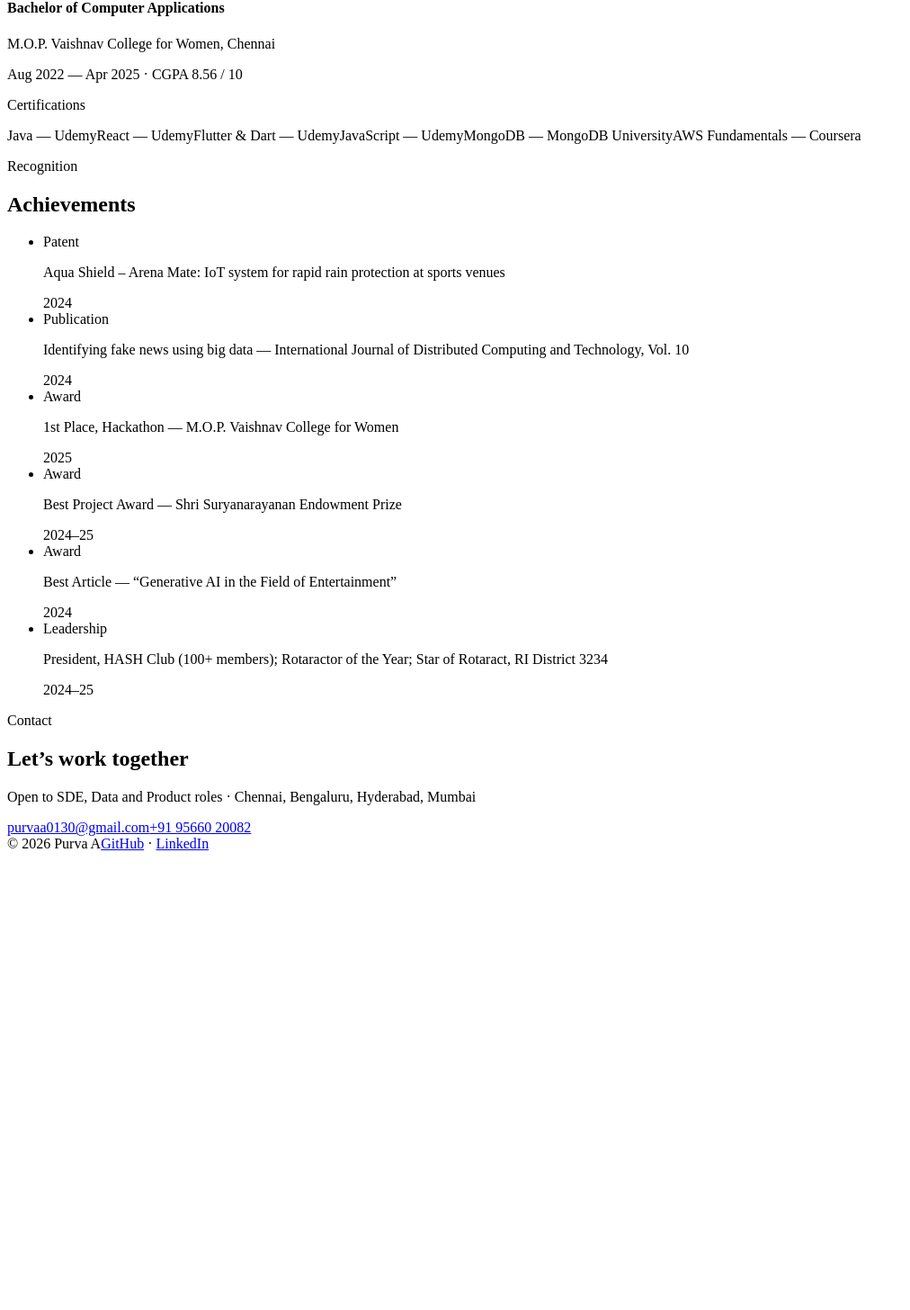
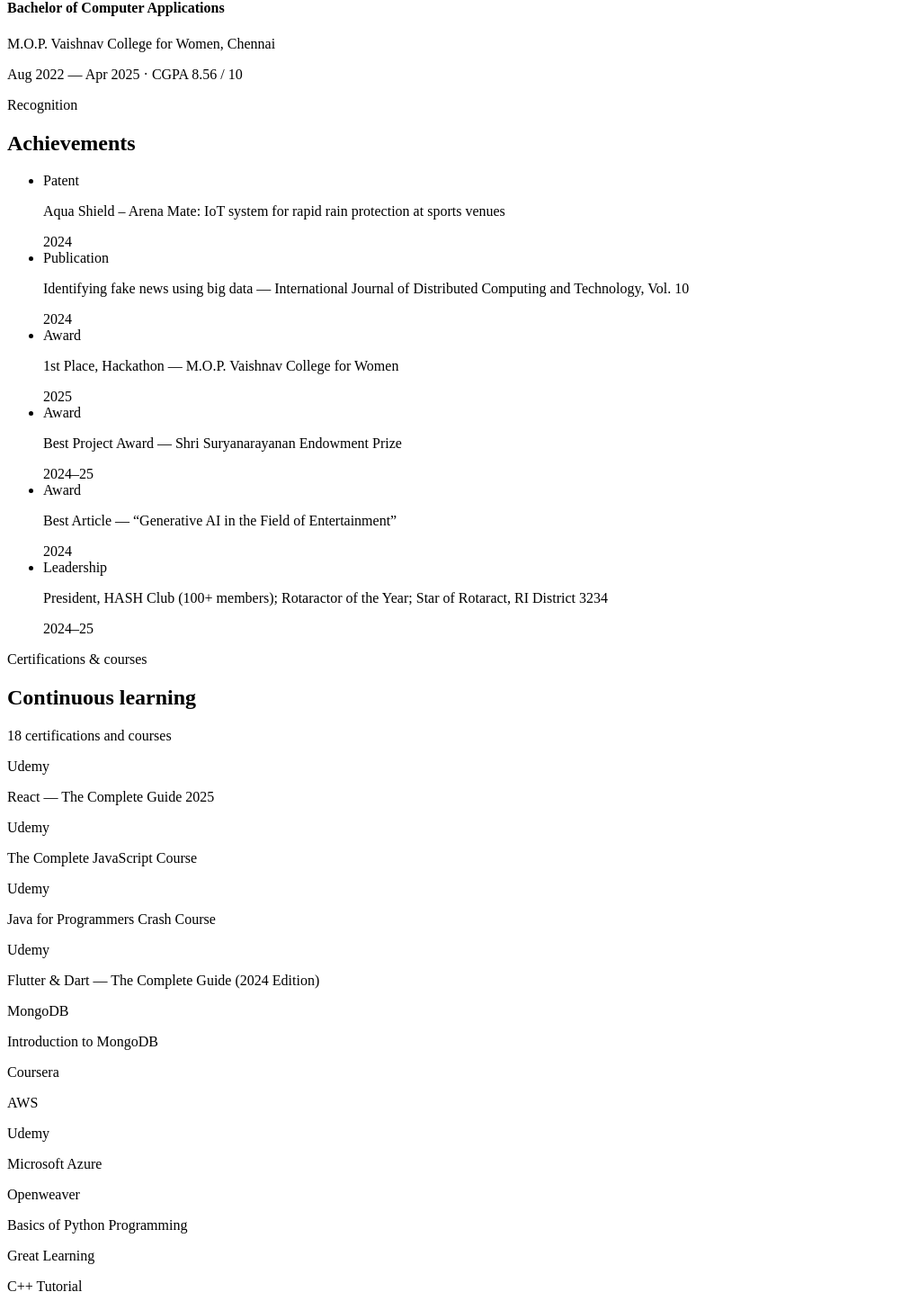
Before and after one commit to Purvaxx/Purvaxx.github.io, a React (Vite) app: page / in a window 1280 px wide. Shown: the part 7432-8888 px from the top of the page at 90% size, without its empty margins (0-1012 px from the left). Before the commit the page ends 8387 px from the top, so only its background shows below. Built offline with nearby package versions, Linux system fonts and the light colour scheme; no server answers; the HTML template or start-up script is replaced by a standard one.

Commit message:
Add Certifications & Courses section with the full list
Co-Authored-By: Claude Opus 5.5 (1M context) <noreply@anthropic.com>
Claude-Session: https://claude.ai/code/session_01T4ux9KKsqbrV5dNX2VnZsJ

```diff
--- a/src/App.jsx
+++ b/src/App.jsx
@@ -267,12 +267,6 @@ function Education() {
             </span>
           </motion.div>
         ))}
-        <p className="eyebrow cert-label">Certifications</p>
-        <div className="certs">
-          {certifications.map((c) => (
-            <span key={c}>{c}</span>
-          ))}
-        </div>
       </div>
       <div>
         <p className="eyebrow">Recognition</p>
@@ -286,6 +280,35 @@ function Education() {
             </motion.li>
           ))}
         </ul>
+      </div>
+    </section>
+  );
+}
+
+function Certifications() {
+  return (
+    <section className="section wrap" id="certifications">
+      <div className="head-row">
+        <div>
+          <p className="eyebrow">Certifications & courses</p>
+          <h2 className="h2">Continuous learning</h2>
+        </div>
+        <p className="cert-count">{certifications.length} certifications and courses</p>
+      </div>
+      <div className="cert-grid">
+        {certifications.map(([title, provider], i) => (
+          <motion.div
+            className="cert"
+            key={title}
+            initial={{ opacity: 0, y: 24 }}
+            whileInView={{ opacity: 1, y: 0 }}
+            viewport={{ once: true, margin: '-40px' }}
+            transition={{ type: 'spring', stiffness: 140, damping: 20, delay: (i % 3) * 0.05 }}
+          >
+            <span className="cert-provider">{provider}</span>
+            <p>{title}</p>
+          </motion.div>
+        ))}
       </div>
     </section>
   );
@@ -332,6 +355,7 @@ export default function App() {
         <Projects projects={projects} />
         <Experience />
         <Education />
+        <Certifications />
         <Contact />
       </main>
     </>
--- a/src/data.js
+++ b/src/data.js
@@ -196,4 +196,23 @@ export const achievements = [
   ['Leadership', 'President, HASH Club (100+ members); Rotaractor of the Year; Star of Rotaract, RI District 3234', '2024–25'],
 ];
 
-export const certifications = ['Java — Udemy', 'React — Udemy', 'Flutter & Dart — Udemy', 'JavaScript — Udemy', 'MongoDB — MongoDB University', 'AWS Fundamentals — Coursera'];
+export const certifications = [
+  ['React — The Complete Guide 2025', 'Udemy'],
+  ['The Complete JavaScript Course', 'Udemy'],
+  ['Java for Programmers Crash Course', 'Udemy'],
+  ['Flutter & Dart — The Complete Guide (2024 Edition)', 'Udemy'],
+  ['Introduction to MongoDB', 'MongoDB'],
+  ['AWS', 'Coursera'],
+  ['Microsoft Azure', 'Udemy'],
+  ['Basics of Python Programming', 'Openweaver'],
+  ['C++ Tutorial', 'Great Learning'],
+  ['Front-end Development — HTML', 'Great Learning'],
+  ['Web Design for Beginners (HTML & CSS)', 'Udemy'],
+  ['UI/UX & Figma', 'Udemy'],
+  ['Canva Master Course', 'Udemy'],
+  ['Microsoft Excel', 'Udemy'],
+  ['The Complete Digital Marketing Course (12 courses in 1)', 'Udemy'],
+  ['ChatGPT Masterclass', 'Udemy'],
+  ['ChatGPT Complete Guide', 'Udemy'],
+  ['ChatGPT & AI Tools to Save 2 Hours Daily (Workshop)', 'SRM Ramapuram'],
+];
--- a/src/styles.css
+++ b/src/styles.css
@@ -202,9 +202,13 @@ img, svg { display: block; }
 .edu-card h4 { font-family: var(--display); font-size: 18px; margin: 0 0 6px; }
 .edu-card p { margin: 0 0 6px; color: #dedee6; }
 .edu-card span { color: var(--muted); font-size: 14px; }
-.cert-label { margin-top: 30px; }
-.certs { display: flex; flex-wrap: wrap; gap: 8px; }
-.certs span { font-size: 13px; padding: 8px 12px; border-radius: 999px; background: var(--surface); border: 1px solid var(--line); color: #c5c5cf; }
+.cert-count { color: var(--muted); margin: 0 0 24px; }
+.cert-grid { display: grid; grid-template-columns: repeat(auto-fill, minmax(270px, 1fr)); gap: 14px; margin-top: 20px; }
+.cert { position: relative; padding: 18px 20px 18px 22px; border-radius: 18px; background: var(--surface); border: 1px solid var(--line); overflow: hidden; transition: border-color .2s, transform .2s; }
+.cert::before { content: ''; position: absolute; left: 0; top: 16px; bottom: 16px; width: 3px; border-radius: 3px; background: linear-gradient(#7b61ff, #4cc9f0); }
+.cert:hover { border-color: #4a4a55; transform: translateY(-3px); }
+.cert-provider { font-size: 12px; font-weight: 600; letter-spacing: .08em; text-transform: uppercase; color: var(--accent); }
+.cert p { margin: 6px 0 0; color: #e4e4ea; font-weight: 500; line-height: 1.45; }
 .ach { list-style: none; margin: 0; padding: 0; border-top: 1px solid var(--line); }
 .ach li { display: grid; grid-template-columns: 100px 1fr auto; gap: 16px; align-items: baseline; padding: 16px 0; border-bottom: 1px solid var(--line); }
 .ach-type { font-size: 12px; font-weight: 600; text-transform: uppercase; letter-spacing: .1em; color: var(--accent); }
```
